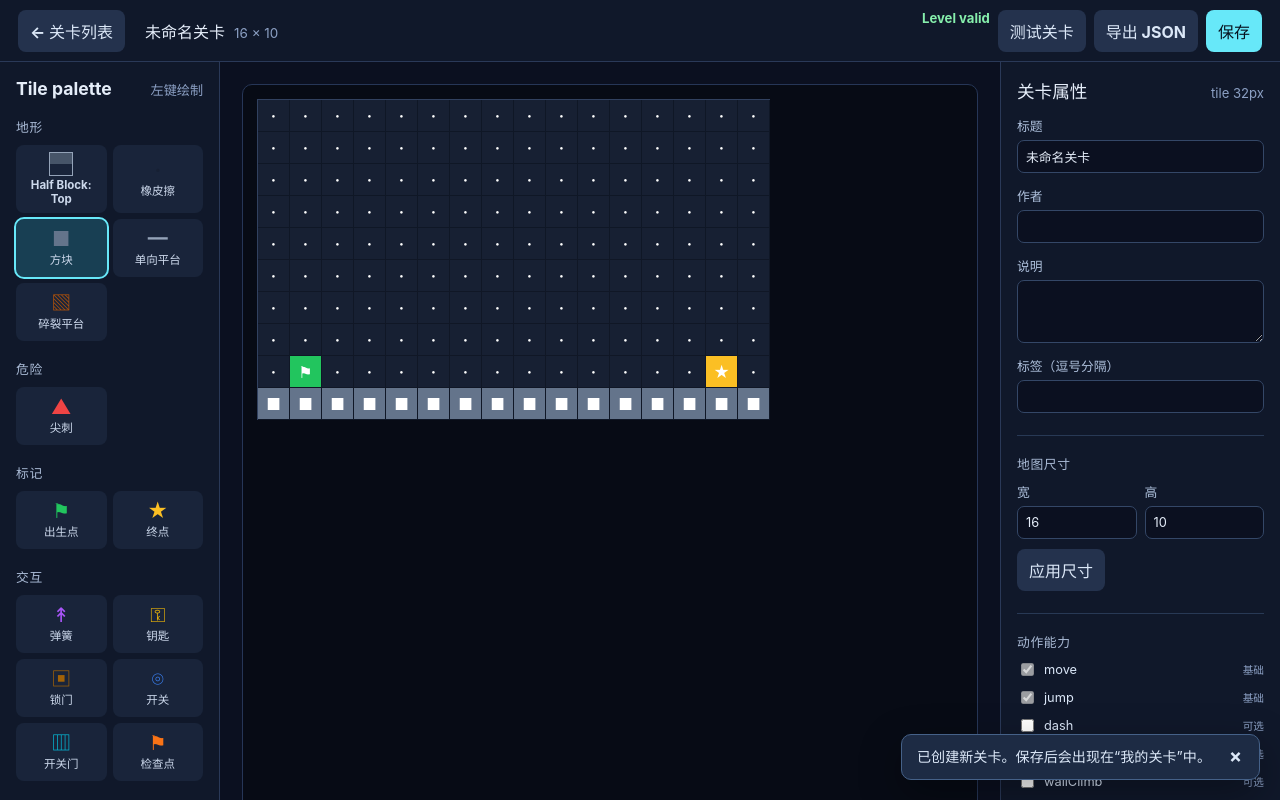
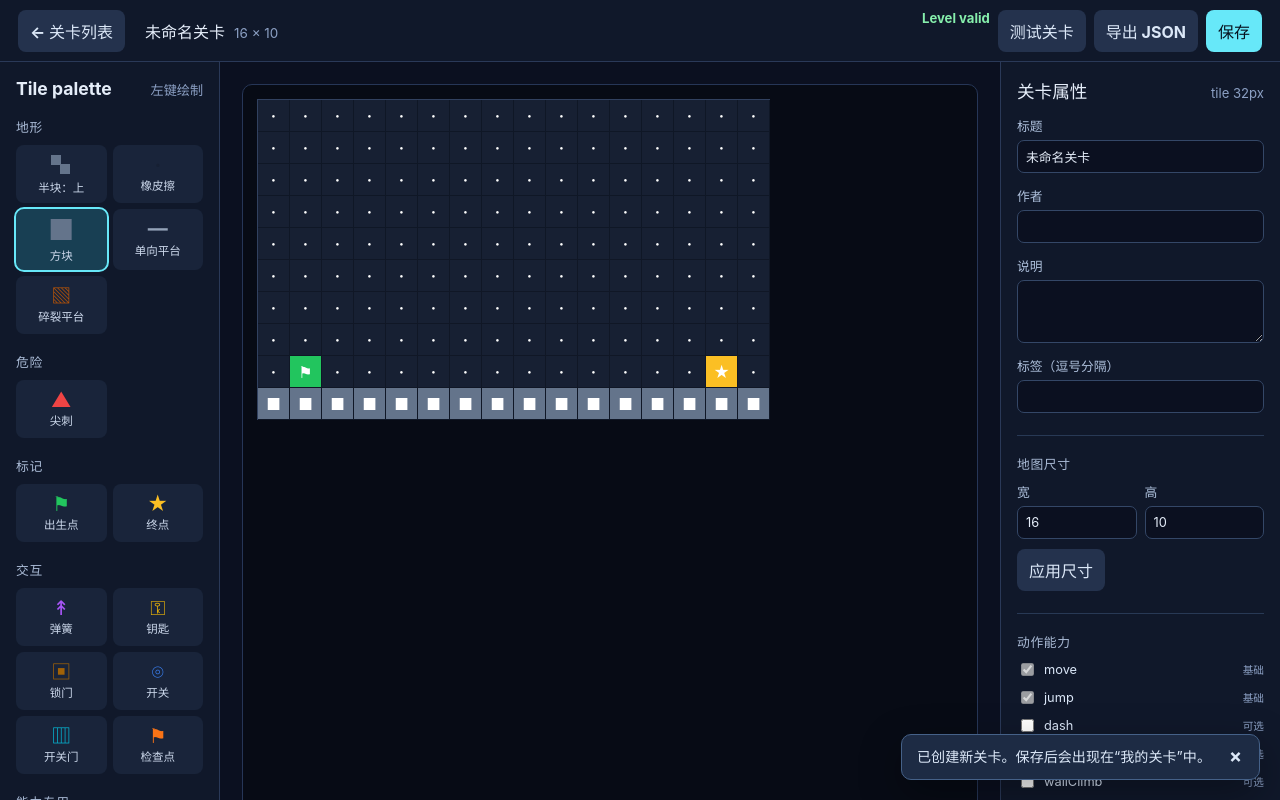
Before and after one commit to MrO-O/JumpForge, a React (Vite) app: page / in a window 1280 px wide. Both pictures are taken after a click on the button "新建关卡". Shown: the top 800 px of the page. Built offline with nearby package versions, Linux system fonts and the light colour scheme.

Commit message:
fix: refine half block palette visuals

```diff
--- a/src/editor/TilePalette.tsx
+++ b/src/editor/TilePalette.tsx
@@ -1,4 +1,4 @@
-import { isTileAllowedForAbilities, listTilesByCategory } from '../tiles/tileRegistry';
+import { getTileDefinition, isTileAllowedForAbilities, listTilesByCategory } from '../tiles/tileRegistry';
 import type { TileId } from '../tiles/tileTypes';
 import type { LevelDocument } from '../levels/levelTypes';
 
@@ -21,6 +21,7 @@ export function TilePalette({ level, selectedTileId, onSelect, onNotice }: TileP
   const groups = listTilesByCategory();
   const halfVariants: TileId[] = ['halfBlockTop', 'halfBlockBottom', 'halfBlockLeft', 'halfBlockRight'];
   const activeHalf = halfVariants.includes(selectedTileId) ? selectedTileId : 'halfBlockTop';
+  const halfDirection = getTileDefinition(activeHalf)?.editor.label ?? '上';
   return (
     <aside className="tile-palette" aria-label="Tile palette">
       <div className="panel-title-row"><h2>Tile palette</h2><span>左键绘制</span></div>
@@ -28,7 +29,7 @@ export function TilePalette({ level, selectedTileId, onSelect, onNotice }: TileP
         <section className="palette-group" key={category}>
           <h3>{categoryLabels[category as keyof typeof categoryLabels]}</h3>
           <div className="palette-tiles">
-            {category === 'terrain' && <button className={`palette-tile${halfVariants.includes(selectedTileId) ? ' selected' : ''}`} type="button" onClick={() => onSelect(activeHalf)}><span className={`half-block-icon ${activeHalf}`}><i /></span><span>Half Block: {activeHalf.replace('halfBlock', '')}</span></button>}
+            {category === 'terrain' && <button className={`palette-tile${halfVariants.includes(selectedTileId) ? ' selected' : ''}`} type="button" onClick={() => onSelect(activeHalf)}><span className="half-block-icon" aria-hidden="true"><i /><i /></span><span>半块：{halfDirection}</span></button>}
             {tiles.filter((tile) => !halfVariants.includes(tile.id)).map((tile) => {
               const allowed = isTileAllowedForAbilities(tile.id, level.enabledAbilities);
               const selected = tile.id === selectedTileId;
@@ -42,7 +43,7 @@ export function TilePalette({ level, selectedTileId, onSelect, onNotice }: TileP
                   onClick={() => allowed ? onSelect(tile.id) : onNotice(`${tile.name} 需要先启用 ${required}。`)}
                   aria-pressed={selected}
                 >
-                  <span className="palette-glyph" style={{ color: tile.editor.color }}>{tile.editor.glyph}</span>
+                  <span className={`palette-glyph${tile.id === 'solid' ? ' solid-glyph' : ''}`} style={{ color: tile.editor.color }}>{tile.editor.glyph}</span>
                   <span>{tile.id === 'empty' ? '橡皮擦' : tile.editor.label}</span>
                   {!allowed && <small>锁定</small>}
                 </button>
--- a/src/styles/app.css
+++ b/src/styles/app.css
@@ -60,6 +60,7 @@ button:disabled { cursor: not-allowed; opacity: .55; }
 .palette-tile.locked { color: #8292ac; background: #151d2e; }
 .palette-tile small { color: #fbbf24; font-size: .62rem; }
 .palette-glyph { font-size: 1.25rem; line-height: 1; }
+.palette-glyph.solid-glyph { font-size: 1.8rem; }
 .editor-center { min-width: 0; min-height: 0; display: flex; flex-direction: column; background: #0b1020; }
 .grid-editor { min-height: 0; flex: 1; padding: 22px; display: flex; flex-direction: column; gap: 12px; }
 .grid-scroller { flex: 1; min-height: 260px; overflow: auto; padding: 14px; border: 1px solid #263657; border-radius: 10px; background: #070b15; }
@@ -68,9 +69,10 @@ button:disabled { cursor: not-allowed; opacity: .55; }
 .grid-tile-visual { position: absolute; display: grid; place-items: center; color: #fff; line-height: 1; }
 .grid-brush-preview { position: absolute; z-index: 2; opacity: .45; outline: 1px dashed #e0f2fe; pointer-events: none; }
 .grid-brush-preview.is-eraser { inset: 3px; background: repeating-linear-gradient(135deg, rgb(248 113 113 / .35) 0 4px, transparent 4px 8px); border: 1px dashed #fca5a5; }
-.half-block-icon { position: relative; width: 24px; height: 24px; border: 1px solid #94a3b8; border-radius: 0; overflow: hidden; }
-.half-block-icon i { position: absolute; display: block; background: #475569; }
-.half-block-icon.halfBlockTop i { inset: 0 0 50% 0; }.half-block-icon.halfBlockBottom i { inset: 50% 0 0 0; }.half-block-icon.halfBlockLeft i { inset: 0 50% 0 0; }.half-block-icon.halfBlockRight i { inset: 0 0 0 50%; }
+.half-block-icon { position: relative; width: 24px; height: 24px; }
+.half-block-icon i { position: absolute; display: block; width: 10px; height: 10px; background: #64748b; }
+.half-block-icon i:first-child { top: 2px; left: 2px; }
+.half-block-icon i:last-child { right: 3px; bottom: 3px; }
 .grid-cell:hover { outline: 2px solid #f8fafc; outline-offset: -2px; filter: brightness(1.16); z-index: 1; }
 .grid-help, .editor-status { margin: 0; color: #8ca0c4; font-size: .82rem; }
 .editor-status { flex: 0 0 auto; padding: 10px 22px; border-top: 1px solid #263657; background: #10182a; }
--- a/src/tiles/tileRegistry.ts
+++ b/src/tiles/tileRegistry.ts
@@ -22,10 +22,10 @@ export const tileRegistry: TileRegistry = {
   staminaRefill: defineTile({ id: 'staminaRefill', name: '体力补给', category: 'ability', collision: 'none', hazardous: false, interactive: true, requiredAbilities: ['wallClimb'], tags: ['stamina', 'refill', 'ability'], editor: { color: '#34d399', glyph: '✦', label: '体力补给', paletteOrder: 140 }, runtime: { kind: 'staminaRefill' } }),
   checkpoint: defineTile({ id: 'checkpoint', name: '检查点', category: 'interaction', collision: 'none', hazardous: false, interactive: true, tags: ['checkpoint', 'respawn'], editor: { color: '#f97316', glyph: '⚑', label: '检查点', paletteOrder: 145 }, runtime: { kind: 'checkpoint' } }),
   crumbleBlock: defineTile({ id: 'crumbleBlock', name: '碎裂平台', category: 'terrain', collision: 'solid', hazardous: false, interactive: true, tags: ['platform', 'crumble', 'timing'], editor: { color: '#b45309', glyph: '▧', label: '碎裂平台', paletteOrder: 150 }, runtime: { kind: 'crumbleBlock' } }),
-  halfBlockTop: defineTile({ id: 'halfBlockTop', name: '上半方块', category: 'terrain', collision: 'solid', hazardous: false, interactive: false, tags: ['platform', 'solid', 'partial', 'half'], collisionBox: { x: 0, y: 0, width: 1, height: 0.5 }, visualBox: { x: 0, y: 0, width: 1, height: 0.5 }, editor: { color: '#475569', glyph: '▀', label: '上半', paletteOrder: 160 }, runtime: { kind: 'halfBlockTop' } }),
-  halfBlockBottom: defineTile({ id: 'halfBlockBottom', name: '下半方块', category: 'terrain', collision: 'solid', hazardous: false, interactive: false, tags: ['platform', 'solid', 'partial', 'half'], collisionBox: { x: 0, y: 0.5, width: 1, height: 0.5 }, visualBox: { x: 0, y: 0.5, width: 1, height: 0.5 }, editor: { color: '#475569', glyph: '▄', label: '下半', paletteOrder: 161 }, runtime: { kind: 'halfBlockBottom' } }),
-  halfBlockLeft: defineTile({ id: 'halfBlockLeft', name: '左半方块', category: 'terrain', collision: 'solid', hazardous: false, interactive: false, tags: ['platform', 'solid', 'partial', 'half'], collisionBox: { x: 0, y: 0, width: 0.5, height: 1 }, visualBox: { x: 0, y: 0, width: 0.5, height: 1 }, editor: { color: '#475569', glyph: '▌', label: '左半', paletteOrder: 162 }, runtime: { kind: 'halfBlockLeft' } }),
-  halfBlockRight: defineTile({ id: 'halfBlockRight', name: '右半方块', category: 'terrain', collision: 'solid', hazardous: false, interactive: false, tags: ['platform', 'solid', 'partial', 'half'], collisionBox: { x: 0.5, y: 0, width: 0.5, height: 1 }, visualBox: { x: 0.5, y: 0, width: 0.5, height: 1 }, editor: { color: '#475569', glyph: '▐', label: '右半', paletteOrder: 163 }, runtime: { kind: 'halfBlockRight' } }),
+  halfBlockTop: defineTile({ id: 'halfBlockTop', name: '半块（上）', category: 'terrain', collision: 'solid', hazardous: false, interactive: false, tags: ['platform', 'solid', 'partial', 'half'], collisionBox: { x: 0, y: 0, width: 1, height: 0.5 }, visualBox: { x: 0, y: 0, width: 1, height: 0.5 }, editor: { color: '#475569', glyph: '', label: '上', paletteOrder: 160 }, runtime: { kind: 'halfBlockTop' } }),
+  halfBlockBottom: defineTile({ id: 'halfBlockBottom', name: '半块（下）', category: 'terrain', collision: 'solid', hazardous: false, interactive: false, tags: ['platform', 'solid', 'partial', 'half'], collisionBox: { x: 0, y: 0.5, width: 1, height: 0.5 }, visualBox: { x: 0, y: 0.5, width: 1, height: 0.5 }, editor: { color: '#475569', glyph: '', label: '下', paletteOrder: 161 }, runtime: { kind: 'halfBlockBottom' } }),
+  halfBlockLeft: defineTile({ id: 'halfBlockLeft', name: '半块（左）', category: 'terrain', collision: 'solid', hazardous: false, interactive: false, tags: ['platform', 'solid', 'partial', 'half'], collisionBox: { x: 0, y: 0, width: 0.5, height: 1 }, visualBox: { x: 0, y: 0, width: 0.5, height: 1 }, editor: { color: '#475569', glyph: '', label: '左', paletteOrder: 162 }, runtime: { kind: 'halfBlockLeft' } }),
+  halfBlockRight: defineTile({ id: 'halfBlockRight', name: '半块（右）', category: 'terrain', collision: 'solid', hazardous: false, interactive: false, tags: ['platform', 'solid', 'partial', 'half'], collisionBox: { x: 0.5, y: 0, width: 0.5, height: 1 }, visualBox: { x: 0.5, y: 0, width: 0.5, height: 1 }, editor: { color: '#475569', glyph: '', label: '右', paletteOrder: 163 }, runtime: { kind: 'halfBlockRight' } }),
 };
 
 export function getTileDefinition(tileId: string): TileDefinition | undefined {
```
